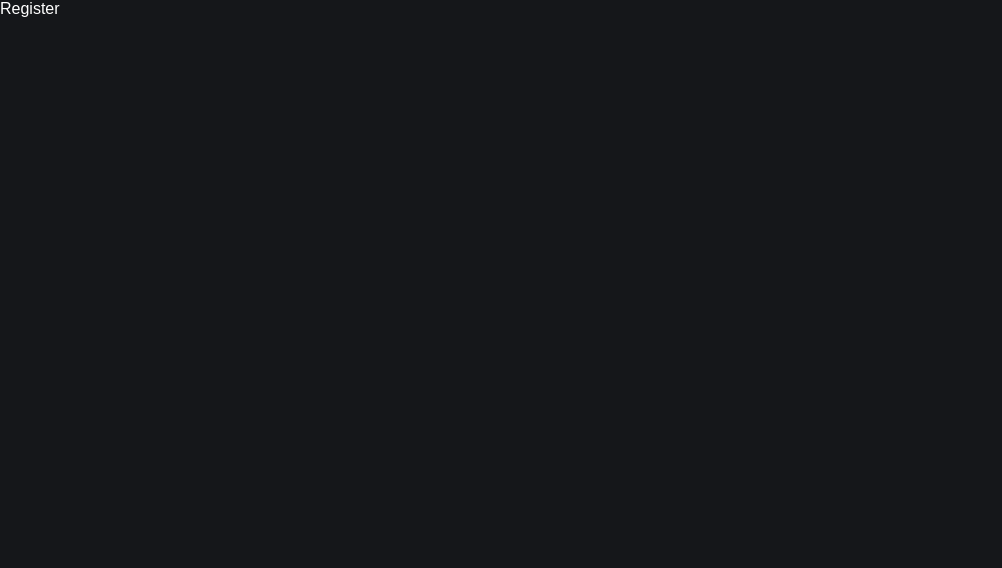
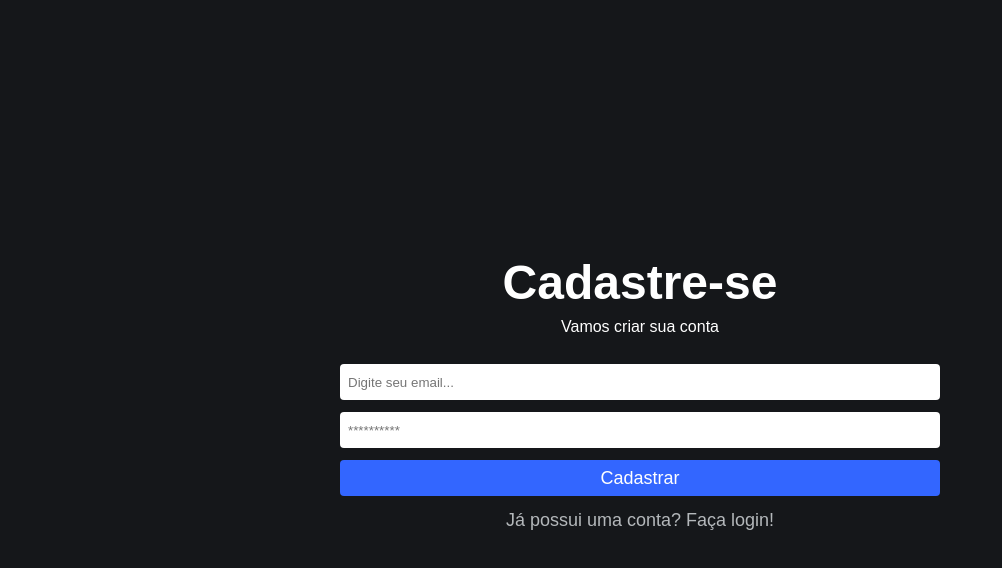
Before and after one commit to israelsilva282/react-tasks, a React (Create React App) app: page /register in a window 1280 px wide. Shown: the top 568 px of the page, without its empty margins (0-1002 px from the left). Built offline with nearby package versions, Linux system fonts and the light colour scheme.

Commit message:
adicionado login e register de usuario

```diff
--- a/src/firebaseConnection.js
+++ b/src/firebaseConnection.js
@@ -1,4 +1,5 @@
 import { initializeApp } from "firebase/app";
+import { getAuth } from "firebase/auth";
 import { getFirestore } from "firebase/firestore";
 
 const firebaseConfig = {
@@ -14,5 +15,6 @@ const firebaseConfig = {
 // Initialize Firebase
 const firebaseApp = initializeApp(firebaseConfig);
 const db = getFirestore(firebaseApp);
+const auth = getAuth(firebaseApp)
 
-export { db };
+export { auth, db };
--- /dev/null
+++ b/src/pages/Admin/index.js
@@ -0,0 +1,10 @@
+import React from 'react'
+import styles from "./admin.module.css"
+
+function Admin() {
+    return (
+        <div>Página admin</div>
+    )
+}
+
+export default Admin
--- a/src/pages/Home/index.js
+++ b/src/pages/Home/index.js
@@ -1,16 +1,25 @@
 import React, { useState } from 'react';
-import { Link } from 'react-router-dom';
+import { Link, useNavigate } from 'react-router-dom';
 import styles from './home.module.css';
+
+import { signInWithEmailAndPassword } from 'firebase/auth';
+import { auth } from "../../firebaseConnection";
 
 function Home() {
     const [email, setEmail] = useState('');
     const [password, setPassword] = useState('');
 
-    function handleLogin(e) {
+    const navigate = useNavigate();
+
+    async function handleLogin(e) {
         e.preventDefault();
 
         if (email !== '' && password !== '') {
-
+            await signInWithEmailAndPassword(auth, email, password)
+                .then(() => {
+                    navigate("/admin", { replace: true });
+                })
+                .catch(() => alert("Email ou senha incorretos"))
         } else {
             alert("Preencha todos os campos")
         }
@@ -32,12 +41,12 @@ function Home() {
                     placeholder='**********'
                     value={password}
                     onChange={(e) => setPassword(e.target.value)}
-                    autoComplete={false} />
+                    autoComplete={false.toString()} />
 
                 <button type='submit'>Acessar</button>
             </form>
 
-            <Link to={'/register'} className={styles.btnLink}>Não possui uma conta? Cadastre-se</Link>
+            <Link to={'/register'} className={styles.btnLink}>Não possui uma conta? Cadastre-se!</Link>
         </div>
     )
 }
--- a/src/pages/Register/index.js
+++ b/src/pages/Register/index.js
@@ -1,8 +1,50 @@
-import React from 'react'
+import { createUserWithEmailAndPassword } from 'firebase/auth';
+import React, { useState } from 'react';
+import { Link, useNavigate } from 'react-router-dom';
+import { auth } from "../../firebaseConnection";
+import styles from '../Home/home.module.css';
 
 function Register() {
+    const [email, setEmail] = useState('');
+    const [password, setPassword] = useState('');
+    const navigate = useNavigate();
+
+    async function handleRegister(e) {
+        e.preventDefault();
+
+        if (email !== '' && password !== '') {
+            await createUserWithEmailAndPassword(auth, email, password)
+                .then(() => {
+                    navigate('/admin', { replace: true })
+                }).catch(() => alert("Erro ao fazer o cadastro!"))
+        } else {
+            alert("Preencha todos os campos");
+        }
+    }
+
     return (
-        <div>Register</div>
+        <div className={styles.container}>
+            <h1>Cadastre-se</h1>
+            <span>Vamos criar sua conta</span>
+
+            <form className={styles.form} onSubmit={handleRegister}>
+                <input
+                    type="text"
+                    placeholder='Digite seu email...'
+                    value={email}
+                    onChange={(e) => setEmail(e.target.value)} />
+                <input
+                    type="password"
+                    placeholder='**********'
+                    value={password}
+                    onChange={(e) => setPassword(e.target.value)}
+                    autoComplete={false.toString()} />
+
+                <button type='submit'>Cadastrar</button>
+            </form>
+
+            <Link to={'/'} className={styles.btnLink}>Já possui uma conta? Faça login!</Link>
+        </div>
     )
 }
 
--- a/src/routes/index.js
+++ b/src/routes/index.js
@@ -1,4 +1,5 @@
 import { Route, Routes } from "react-router-dom";
+import Admin from "../pages/Admin";
 import Home from "../pages/Home";
 import Register from "../pages/Register";
 
@@ -7,6 +8,7 @@ export function RoutesApp() {
         <Routes>
             <Route path="/" element={<Home />} />
             <Route path="/register" element={<Register />} />
+            <Route path="/admin" element={<Admin />} />
         </Routes>
     )
 }
```
Also changed, not shown: src/pages/Admin/admin.module.css (added).
